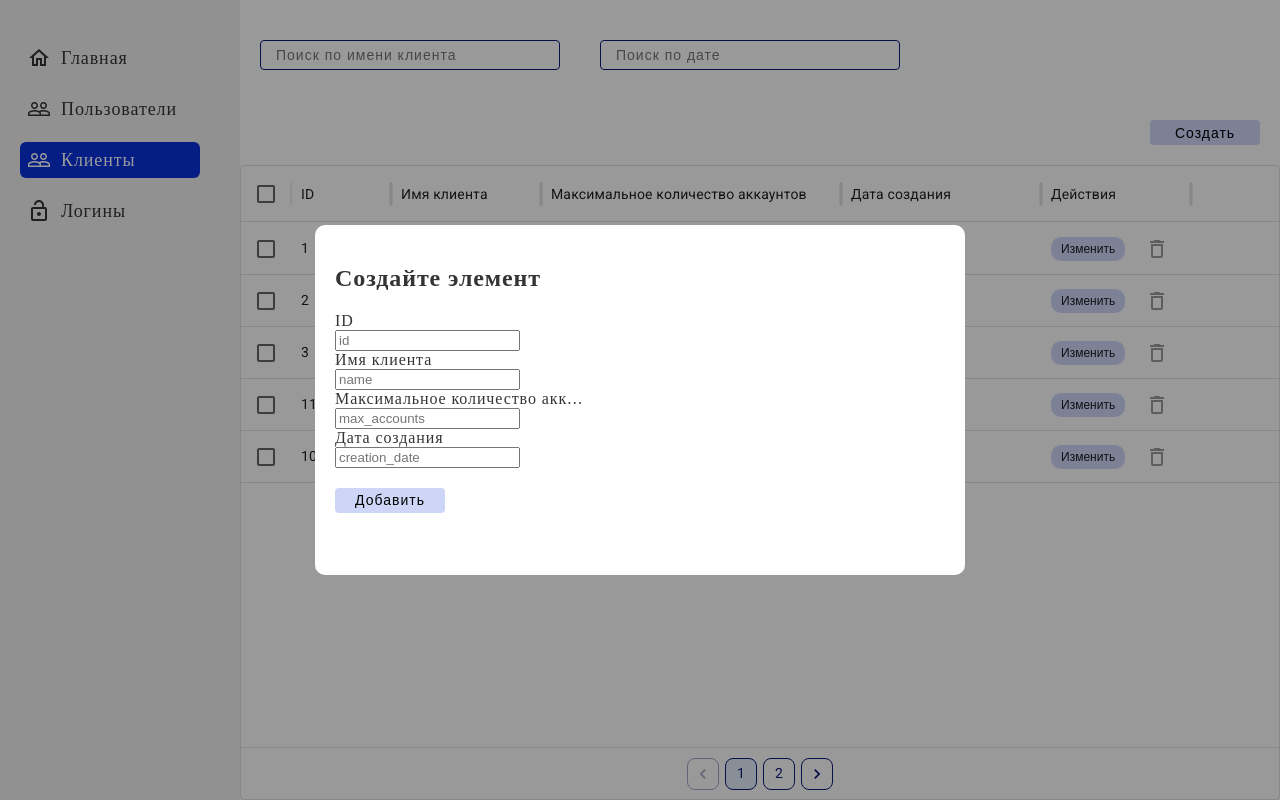
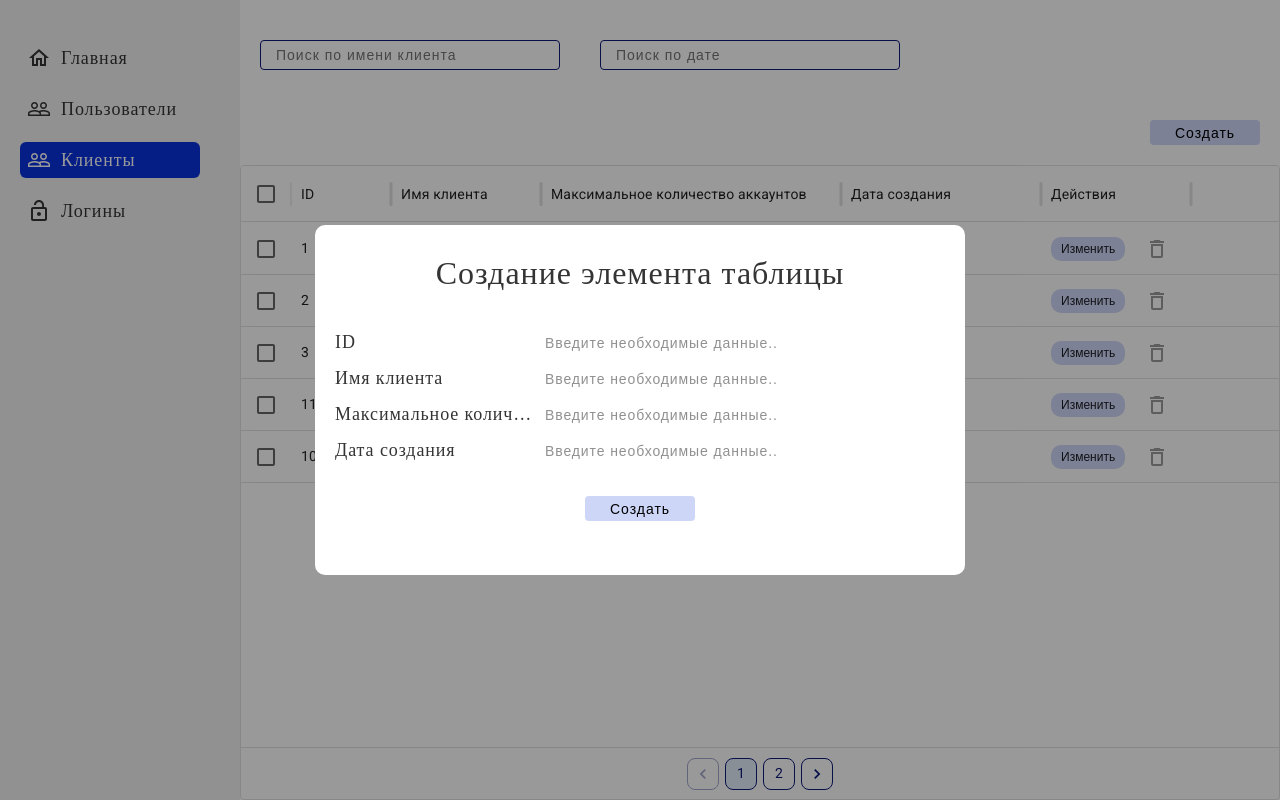
Before and after one commit to Andreeevna/new, a React (Vite) app: page /clients in a window 1280 px wide. Both pictures are taken after a click on the button "Создать". Built offline with nearby package versions, Linux system fonts and the light colour scheme.

Commit message:
stylized the modal window for creating an element

```diff
--- a/src/components/CreateItem/CreateItem.css
+++ b/src/components/CreateItem/CreateItem.css
@@ -1,7 +1,45 @@
+.create-item__title {
+	margin-top: 10px;
+	margin-bottom: 40px;
+	font-size: 32px;
+	text-align: center;
+	font-weight: 500;
+	letter-spacing: 1px;
+}
+
+.create-item__item {
+	margin-bottom: 15px;
+	display: flex;
+	align-items: center;
+	gap: 10px;
+}
+
+.create-item__item:last-child {
+	margin-bottom: 0;
+}
+
 .create-item__header {
+	flex-shrink: 0;
 	display: block;
-	width: 250px;
+	width: 200px;
+	font-size: 18px;
+	font-weight: 500;
 	white-space: nowrap;
 	overflow: hidden;
 	text-overflow: ellipsis;
 }
+
+.create-item__input {
+	padding: 0;
+	width: 100%;
+	font-size: 14px;
+	letter-spacing: 0.9px;
+	border: none;
+	outline: none;
+}
+
+.create-item__input::placeholder {
+	font-size: 14px;
+	font-weight: 400;
+	opacity: 0.8;
+}
--- a/src/components/CreateItem/CreateItem.jsx
+++ b/src/components/CreateItem/CreateItem.jsx
@@ -1,13 +1,15 @@
-import React, { useMemo } from 'react'
+import React, { useMemo, useState } from 'react'
 
 import Button from '../Button/Button'
 import './CreateItem.css'
 
 const CreateItem = ({ columns }) => {
+	const [formState, setFormState] = useState({})
+
 	const itemTODO = useMemo(() => {
 		return columns?.map(column => {
 			return (
-				<div key={column?.field}>
+				<div key={column?.field} className='create-item__item'>
 					<span className='create-item__header'>
 						{column?.field !== 'action' && column?.headerName}
 					</span>
@@ -16,7 +18,7 @@ const CreateItem = ({ columns }) => {
 							className='create-item__input'
 							type='text'
 							name={column?.field}
-							placeholder={column?.field}
+							placeholder={'Введите необходимые данные..'}
 						/>
 					) : null}
 				</div>
@@ -24,11 +26,20 @@ const CreateItem = ({ columns }) => {
 		})
 	}, [columns])
 	console.log(columns)
+
+	const sendItemHandler = () => {
+		console.log('create')
+	}
+
 	return (
 		<div className='create-item'>
-			<h2 className='create-item__title'>Создайте элемент</h2>
+			<h2 className='create-item__title'>Создание элемента таблицы</h2>
 			{itemTODO}
-			<Button text='Добавить' />
+			<Button
+				text='Создать'
+				className={'button-send__center'}
+				onClick={sendItemHandler}
+			/>
 		</div>
 	)
 }
--- a/src/pages/ClientsPage/ClientsPage.jsx
+++ b/src/pages/ClientsPage/ClientsPage.jsx
@@ -136,7 +136,6 @@ const ClientsPage = () => {
 	}
 
 	const getCreatePopUp = () => {
-		console.log('ckick')
 		setShowCreatePopup(true)
 		renderCreatePopUp()
 	}
--- a/src/pages/EditPage/EditPage.css
+++ b/src/pages/EditPage/EditPage.css
@@ -5,6 +5,7 @@
 .edit-page__title {
 	margin-top: 10px;
 	margin-bottom: 30px;
+	font-size: 32px;
 	text-align: center;
 	font-weight: 500;
 	letter-spacing: 1px;
```
Also changed, not shown: 4 other files (tests, documents, lock files or other folders).
